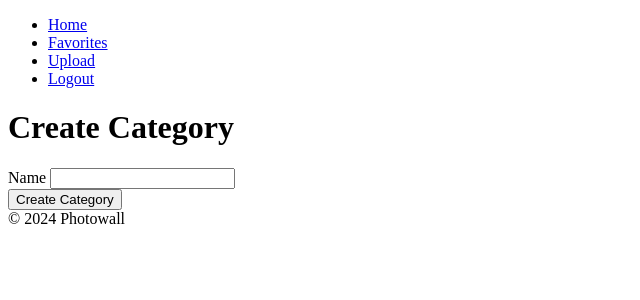
After one commit to yuktirapartiwar/Photowall, a Flask app: page /create_category in a window 1280 px wide. The commit adds this page. Shown: the top 300 px of the page, without its empty margins (0-640 px from the left). Run offline with Flask 3, Linux system fonts and the light colour scheme; the visitor is signed in with stand-in values (Sample User, id 1).

Commit message:
Added Categories feature

```diff
--- a/app/forms.py
+++ b/app/forms.py
@@ -1,6 +1,6 @@
 from flask_wtf import FlaskForm
 import email_validator
-from wtforms import StringField, PasswordField, SubmitField, BooleanField, FileField
+from wtforms import StringField, PasswordField, SubmitField, BooleanField, FileField, SelectMultipleField
 from wtforms.validators import DataRequired, Length, Email, EqualTo, ValidationError
 from app.models import User
 
@@ -30,4 +30,9 @@ class LoginForm(FlaskForm):
 class UploadForm(FlaskForm):
     title = StringField('Title', validators=[DataRequired()])
     photo = FileField('Photo', validators=[DataRequired()])
+    categories = SelectMultipleField('Categories', choices= [], coerce=int)
     submit = SubmitField('Upload')
+
+class CategoryForm(FlaskForm):
+    name = StringField('Name', validators=[DataRequired()])
+    submit = SubmitField('Add Category')
--- a/app/models.py
+++ b/app/models.py
@@ -24,5 +24,22 @@ class Photo(db.Model):
     user_id = db.Column(db.Integer, db.ForeignKey('user.id'), nullable=False)
     is_favorite = db.Column(db.Boolean, default=False)
 
+    categories = db.relationship('Category', secondary='photo_categories', backref=db.backref('photos', lazy=True))
+
     def __repr__(self):
         return f"Photo('{self.title}', '{self.image_file}')"
+
+class Category(db.Model):
+    id = db.Column(db.Integer, primary_key=True)
+    name = db.Column(db.String(100), unique=True, nullable=False)
+    user_id = db.Column(db.Integer, db.ForeignKey('user.id'), nullable=False)
+
+    def __repr__(self):
+        return f"Category('{self.name}')"
+
+
+photo_categories = db.Table('photo_categories',
+    db.Column('photo_id', db.Integer, db.ForeignKey('photo.id'), primary_key=True),
+    db.Column('category_id', db.Integer, db.ForeignKey('category.id'), primary_key=True),
+    db.Column('user_id', db.Integer, db.ForeignKey('user.id'), primary_key=True)
+)
--- a/app/routes.py
+++ b/app/routes.py
@@ -1,7 +1,7 @@
 from flask import render_template, url_for, flash, redirect, request
 from app import app, db, bcrypt
-from app.forms import RegistrationForm, LoginForm, UploadForm
-from app.models import User, Photo
+from app.forms import RegistrationForm, LoginForm, UploadForm, CategoryForm
+from app.models import User, Photo, Category, photo_categories
 from flask_login import login_user, current_user, logout_user, login_required
 import os
 import secrets
@@ -12,15 +12,16 @@ from PIL import Image
 def home():
     if not current_user.is_authenticated:
         return redirect(url_for('login'))
-    photos = Photo.query.all()
-    return render_template('home.html', photos=photos)
+    photos = Photo.query.filter_by(user_id=current_user.id).distinct(Photo.id).all()
+    categories = Category.query.filter_by(user_id=current_user.id).all()
+    return render_template('home.html', photos=photos, user=current_user, categories=categories)
 
 # Display Photos with is_favorite attribute True in Photo table
 @app.route("/favorite")
 @login_required
 def favorite():
     user = current_user
-    photos = Photo.query.filter_by(is_favorite=True).all()
+    photos = Photo.query.filter_by(user_id=current_user.id, is_favorite=True).all()
     return render_template('favorite.html', user=user, photos=photos)
 
 @app.route("/register", methods=['GET', 'POST'])
@@ -74,11 +75,18 @@ def save_photo(form_photo):
 @login_required
 def upload():
     form = UploadForm()
+    form.categories.choices = [(category.id, category.name) for category in Category.query.filter_by(user_id=current_user.id).all()]
     if form.validate_on_submit():
         if form.photo.data:
             photo_file = save_photo(form.photo.data)
             photo = Photo(title=form.title.data, image_file=photo_file, user_id=current_user.id)
             db.session.add(photo)
+
+            for category_id in form.categories.data:
+                category = Category.query.get(category_id)
+                if category:
+                    db.session.execute(photo_categories.insert().values(photo_id=photo.id, category_id=category.id, user_id=current_user.id))
+
             db.session.commit()
             flash('Your photo has been uploaded!', 'success')
             return redirect(url_for('home'))
@@ -110,3 +118,29 @@ def delete_photo(photo_id):
     db.session.delete(photo)
     db.session.commit()
     return redirect(request.referrer)
+
+@app.route("/create_category", methods=['GET', 'POST'])
+@login_required
+def create_category():
+    form = CategoryForm()
+    if form.validate_on_submit():
+        print("Form validated successfully")
+        print("Form data:", form.data)
+
+        category = Category(name=form.name.data, user_id=current_user.id)
+        db.session.add(category)
+        db.session.commit()
+        print("Category ID:", category.id)  # Check if the category is created with an ID
+
+        return redirect(url_for('home'))
+    else:
+        print("Form validation failed")
+        print("Errors:", form.errors)
+    return render_template('create_category.html', title='Create Category', form=form)
+
+@app.route("/category/<int:category_id>")
+@login_required
+def category_photos(category_id):
+    category = Category.query.get_or_404(category_id)
+    photos = Photo.query.join(Photo.categories).filter(Category.id == category_id).all()
+    return render_template('category_photos.html', title=category.name, photos=photos)
--- /dev/null
+++ b/app/templates/create_category.html
@@ -0,0 +1,15 @@
+{% extends 'layout.html' %}
+
+{% block content %}
+    <h1>Create Category</h1>
+    <form action="{{ url_for('create_category') }}" method="POST">
+        {{ form.hidden_tag() }}
+        <div>
+            {{ form.name.label }}
+            {{ form.name(class='form-control') }}
+            {{ form.csrf_token }}
+        </div>
+
+        <button type="submit">Create Category</button>
+    </form>
+{% endblock %}
--- a/app/templates/upload.html
+++ b/app/templates/upload.html
@@ -12,6 +12,10 @@
             {{ form.photo.label }}
             {{ form.photo(class='form-control') }}
         </div>
+        <div>
+            {{ form.categories.label }}
+            {{ form.categories(class='form-control') }}
+        </div>
         <button type="submit">Upload</button>
     </form>
 {% endblock %}
```
Also changed, not shown: app/templates/category_photos.html (added, +12 -0 lines), app/templates/home.html (+15 -5 lines), app/static/images/1d539e73b99f2b1e.jpeg (added), app/static/images/40532abfa887b218.jpg (added), app/static/images/66384c2055f53710.jpeg (added), app/static/images/691b2617d066d783.jpg (added), app/static/images/85f5f63283f23efd.jpg (added), app/static/images/8ab7fa2aa86ac5f9.jpg (added), app/static/images/94bf2f6c814632a1.jpeg (added), app/static/images/ac8cef3f249348bd.jpg (added), app/static/images/d4485f51bf35b60c.jpg (added), app/static/images/d81b19476845dc7b.jpg (added), app/static/images/d9ffeaeb6a80468a.jpg (added).
